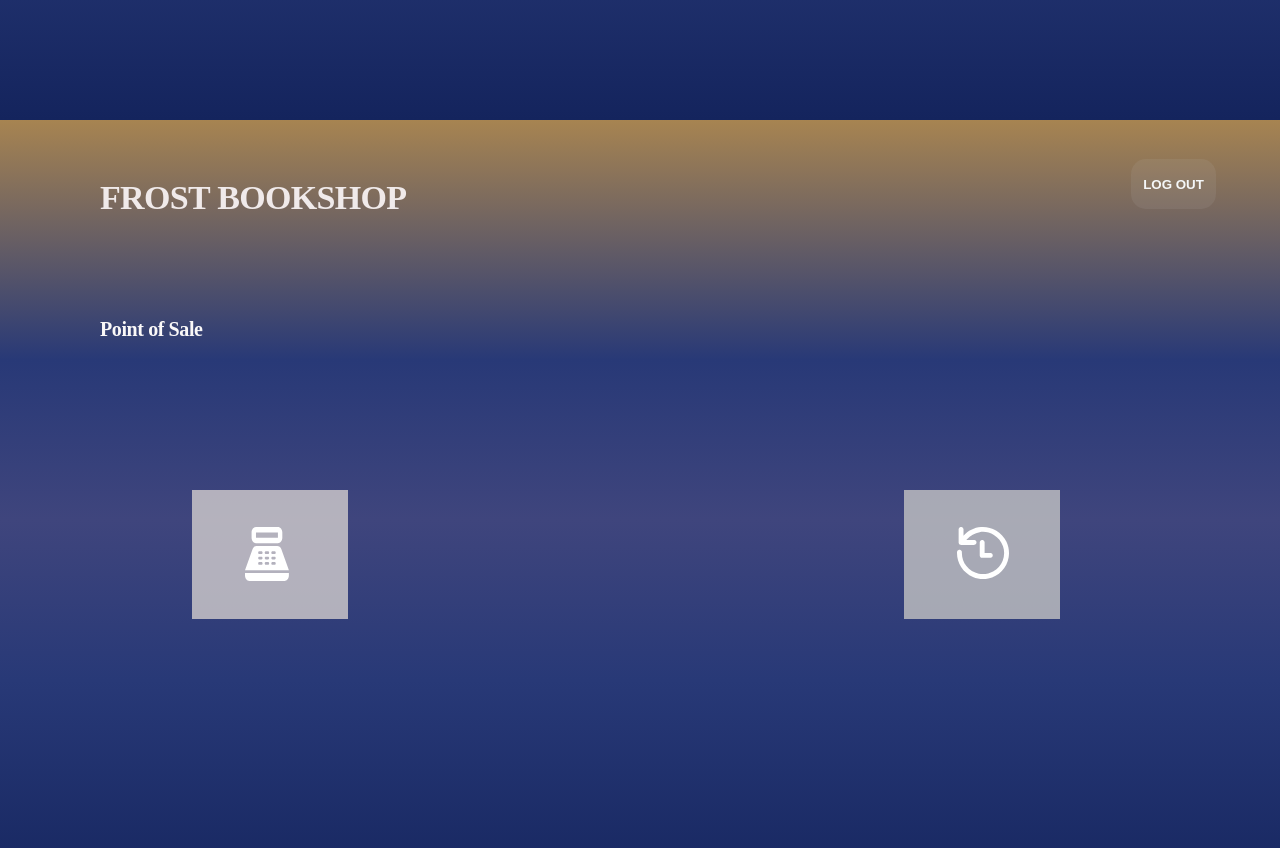
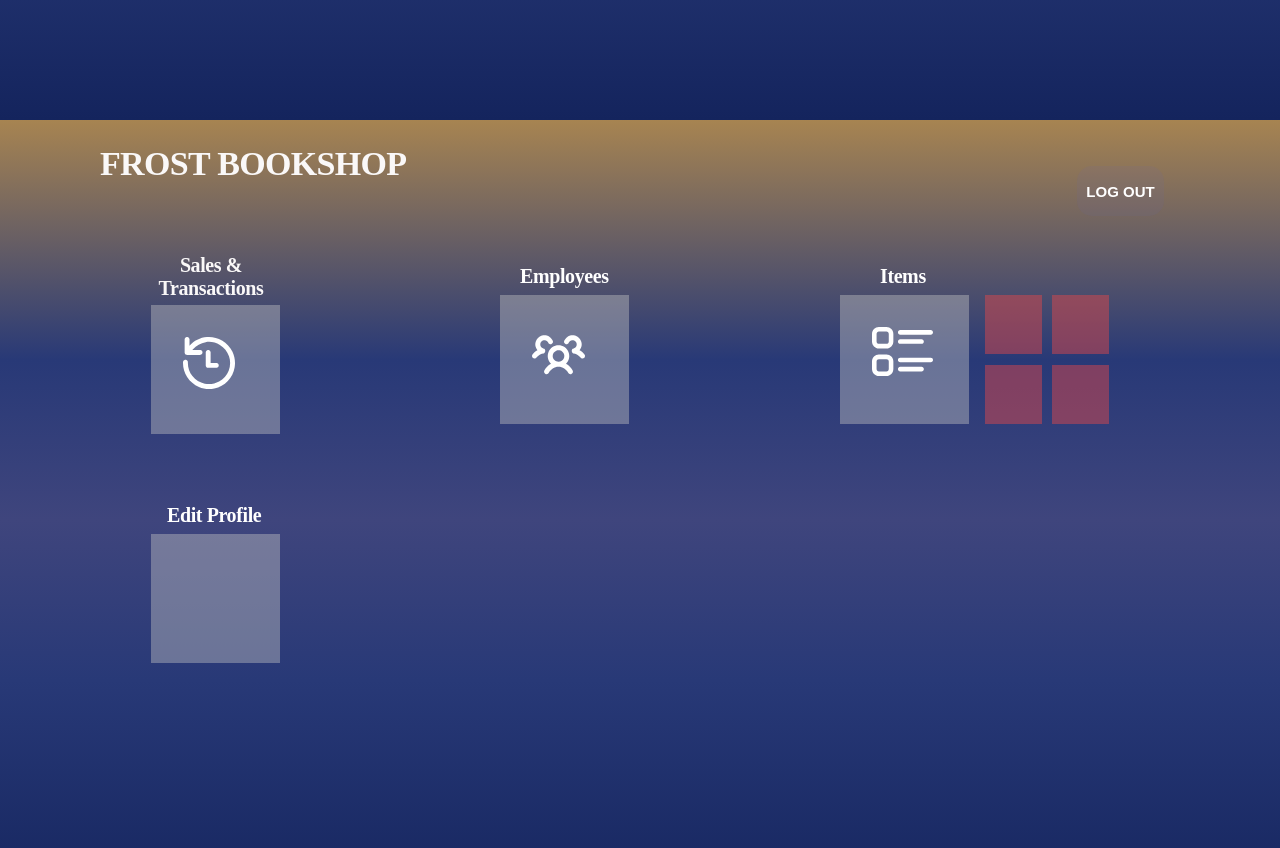
Before and after one commit to munteanurazvanandrei/Bookshop-Management-App, a React (Create React App) app in the folder client/: page /manager in a window 1280 px wide. Shown: the part 680-1528 px from the top of the page. Built offline with nearby package versions, Linux system fonts and the light colour scheme.

Commit message:
BMA-17-Dashboards

```diff
--- a/client/src/App.js
+++ b/client/src/App.js
@@ -16,7 +16,7 @@ function App() {
         <Route path="/manager" element={<ManagerDashboard/>}/>
       </Routes>
     </div>
-  <EmployeeDashboard/>
+  <ManagerDashboard/>
     </>
   );
 }
--- a/client/src/Components/Manager/Dashboard/managerDashboard.css
+++ b/client/src/Components/Manager/Dashboard/managerDashboard.css
@@ -44,7 +44,7 @@
 
   color: #faf8f8;
 }
-.sales-transaction-title {
+.manager-dashboard  .sales-transaction-title {
   /* Sales & Transactions */
 
   position: absolute;
@@ -65,7 +65,7 @@
 
   color: #faf8f8;
 }
-.edit-profile-title {
+.manager-dashboard   .edit-profile-title {
   /* Edit Profile */
 
   position: absolute;
@@ -86,7 +86,7 @@
 
   color: #ffffff;
 }
-.items-title {
+.manager-dashboard  .items-title {
   /* Items */
 
   position: absolute;
@@ -107,7 +107,7 @@
 
   color: #ffffff;
 }
-.employees-title {
+.manager-dashboard   .employees-title {
   /* Employees */
 
   position: absolute;
@@ -128,7 +128,7 @@
 
   color: #ffffff;
 }
-.sales-div {
+.manager-dashboard  .sales-div {
   /* Rectangle 33 */
 
   position: absolute;
@@ -139,7 +139,7 @@
 
   background: rgba(196, 196, 196, 0.42);
 }
-.employees-div {
+ .manager-dashboard  .employees-div {
   /* Rectangle 36 */
 
   position: absolute;
@@ -150,7 +150,7 @@
 
   background: rgba(196, 196, 196, 0.42);
 }
-.items-div {
+.manager-dashboard  .items-div {
   /* Rectangle 40 */
 
   position: absolute;
@@ -173,7 +173,7 @@
   background: rgba(196, 196, 196, 0.42);
 }
 
-.manager-dashboard-transactions {
+.manager-dashboard .manager-dashboard-transactions {
   /* Vector */
 
   position: absolute;
@@ -182,7 +182,7 @@
   top: 25%;
   bottom: 0%;
 }
-.manager-dashboard-employees {
+.manager-dashboard  .manager-dashboard-employees {
   position: absolute;
   left: 25%;
   right: 0%;
@@ -190,7 +190,7 @@
   bottom: 0%;
 }
 
-.manager-dashboard-item {
+.manager-dashboard .manager-dashboard-item {
   position: absolute;
   left: 25%;
   right: 0%;
@@ -198,7 +198,7 @@
   bottom: 0%;
 }
 
-.pencil-dashboard {
+.manager-dashboard .pencil-dashboard {
   /* Rectangle 46 */
 
   position: absolute;
@@ -210,7 +210,7 @@
   background: rgba(232, 72, 72, 0.45);
 }
 
-.pen-dashboard {
+.manager-dashboard  .pen-dashboard {
   /* Rectangle 47 */
 
   position: absolute;
@@ -221,7 +221,7 @@
 
   background: rgba(232, 72, 72, 0.45);
 }
-.primary-dashboard {
+.manager-dashboard  .primary-dashboard {
   /* Rectangle 48 */
 
   position: absolute;
@@ -232,7 +232,7 @@
 
   background: rgba(232, 72, 72, 0.45);
 }
-.exercisebook-dashboard {
+.manager-dashboard  .exercisebook-dashboard {
   /* Rectangle 49 */
 
   position: absolute;
@@ -244,7 +244,7 @@
   background: rgba(232, 72, 72, 0.45);
 }
 
-.btn {
+.manager-dashboard  .btn {
   /* Rectangle 6 */
 
   position: absolute;
@@ -258,7 +258,7 @@
    border: none;
   background: rgba(96, 102, 180, 0.1);
   border-radius: 15px;
-color: #ffffff;
+  color: #ffffff;
 
 }
 .manager-dashboard div p {
```
